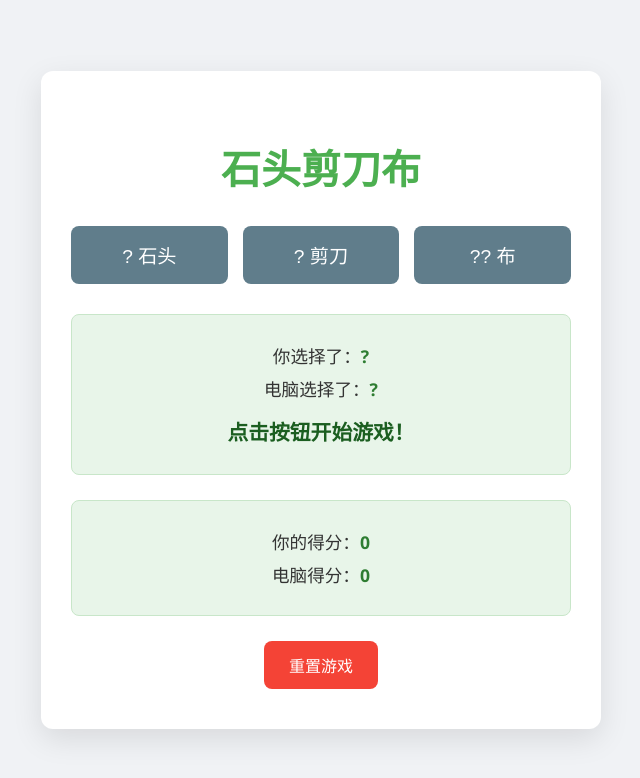
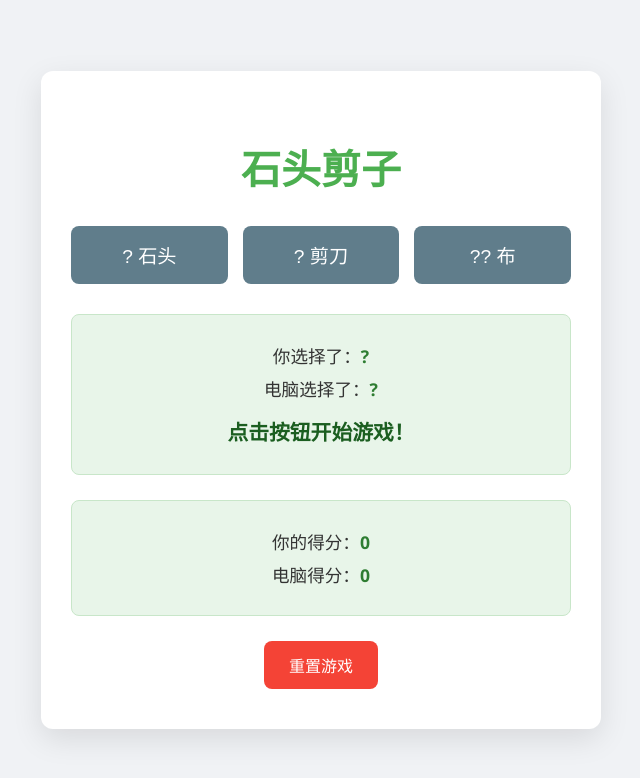
Before and after one commit to jasdun5511/-, a plain HTML site: page index.html in a window 1280 px wide. Shown: the whole page, without its empty margins (319-959 px from the left). Drawn offline with Linux system fonts and the light colour scheme; files that its build step writes are made by us from their sources.

Commit message:
更新 index.html

```diff
--- a/index.html
+++ b/index.html
@@ -8,7 +8,7 @@
 </head>
 <body>
     <div class="container">
-        <h1>石头剪刀布</h1>
+        <h1>  石头剪子</h1>
         <div class="choices">
             <button id="rock" class="choice-btn">? 石头</button>
             <button id="paper" class="choice-btn">? 剪刀</button>
```
